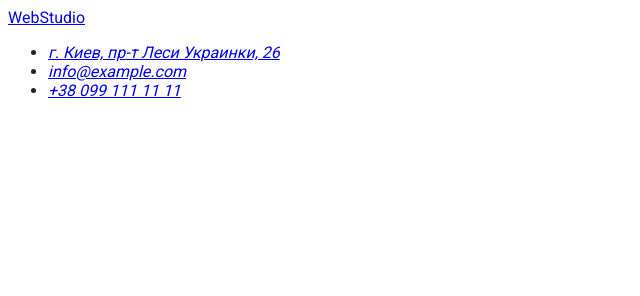
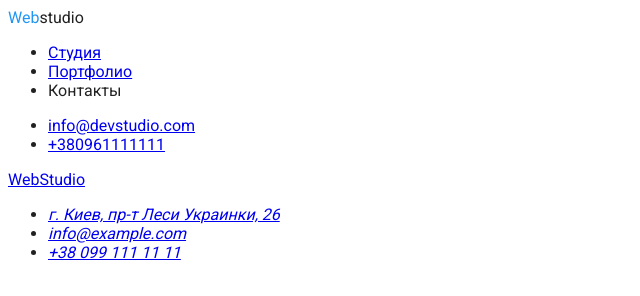
Before and after one commit to AnatoliiStepanovLikhoi/goit-markup-hw-02, a plain HTML site: page portfolio.html in a window 1280 px wide. Shown: the whole page, without its empty margins (0-640 px from the left). Drawn offline with Linux system fonts and the light colour scheme.

Commit message:
header portfolio

```diff
--- a/portfolio.html
+++ b/portfolio.html
@@ -15,7 +15,34 @@
   </head>
   <body>
     <!-- Header -->
-    <header></header>
+    <header>
+      <!-- header_details -->
+      <nav>
+        <a href="./index.html" class="logo"
+          ><span class="logo-accent">Web</span>studio</a
+        >
+        <ul>
+          <li>
+            <a href="/index.html">Студия</a>
+          </li>
+          <li>
+            <a href="/portfolio.html">Портфолио</a>
+          </li>
+          <li>
+            <a>Контакты</a>
+          </li>
+        </ul>
+      </nav>
+
+      <ul>
+        <li>
+          <a href="mailto:mailto:info@devstudio.com">info@devstudio.com</a>
+        </li>
+        <li>
+          <a href="tel:+380961111111">+380961111111</a>
+        </li>
+      </ul>
+    </header>
 
     <body></body>
 
```
